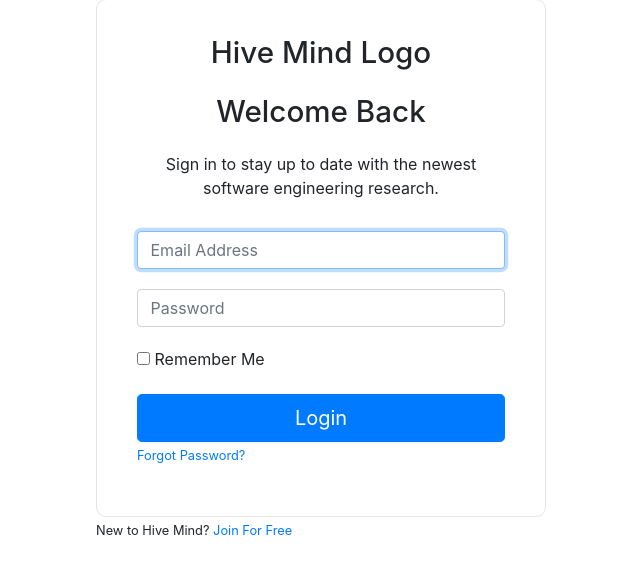
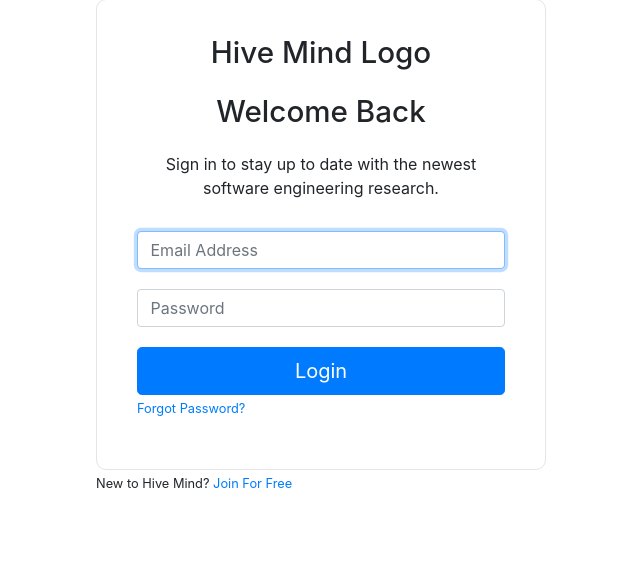
Before and after one commit to nmoton/SENG300-HIVEMIND, a PHP site: page /pages/login.php in a window 1280 px wide. Shown: the part 121-695 px from the top of the page, without its empty margins (319-959 px from the left). Run offline with PHP 8.4, Linux system fonts and the light colour scheme; some libraries are stand-ins or nearby versions.

Commit message:
Removed 'Remember Me' button from login.php

```diff
--- a/pages/login.php
+++ b/pages/login.php
@@ -28,10 +28,6 @@
 						<p>Sign in to stay up to date with the newest software engineering research.</p>
 						<input type="text" class="form-control" name="email" placeholder="Email Address" required="" autofocus=""/>
 						<input type="password" class="form-control" name="password" placeholder="Password" required="" />
-						<label class="checkbox">
-							<input type="checkbox" value="remember-me" id="rememberMe" name="rememberMe">
-							Remember Me
-						</label>
 					<button class="btn btn-lg btn-primary btn-block" name = "login">Login</button>
 				</div>
 			</div>
```
